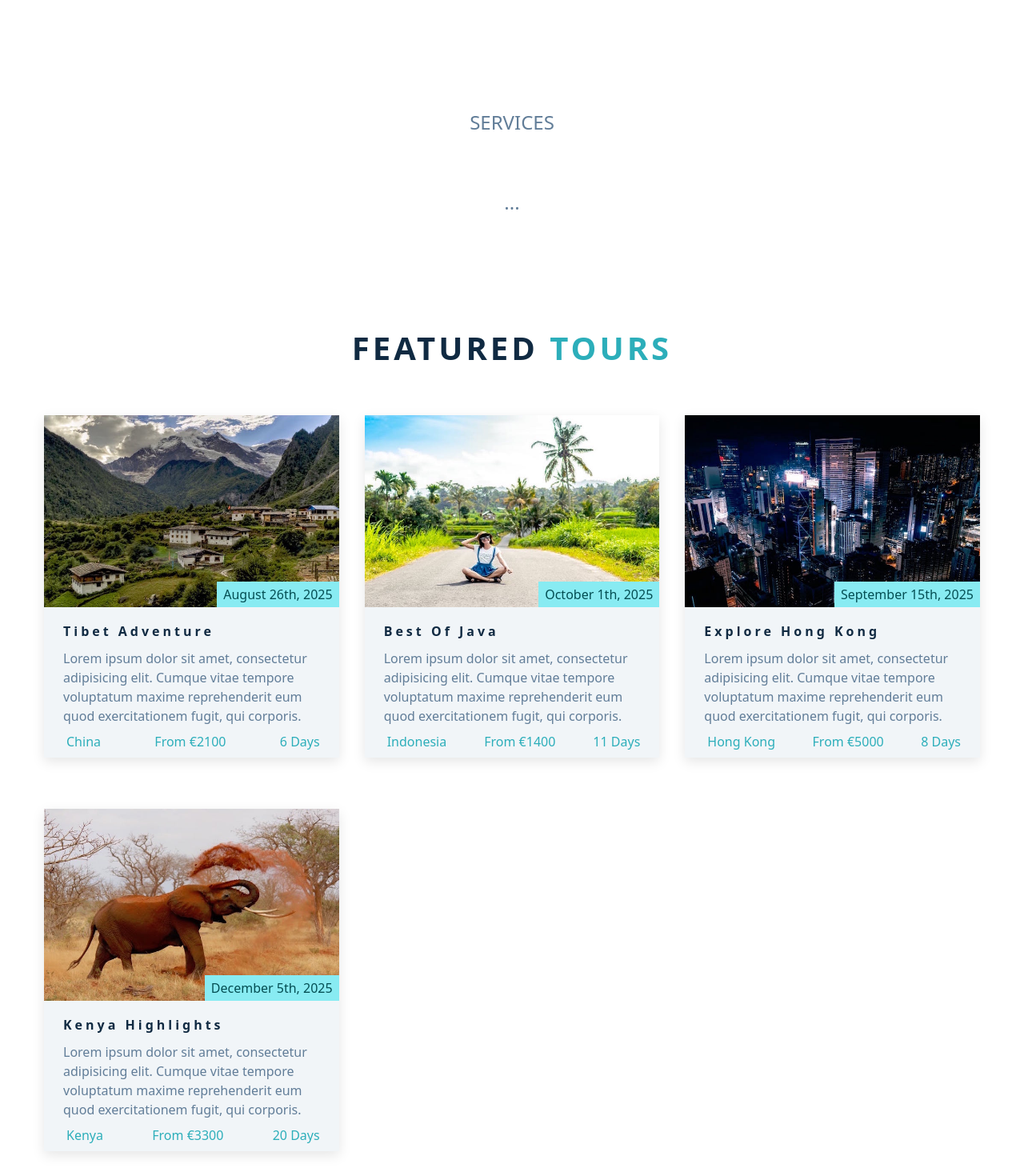
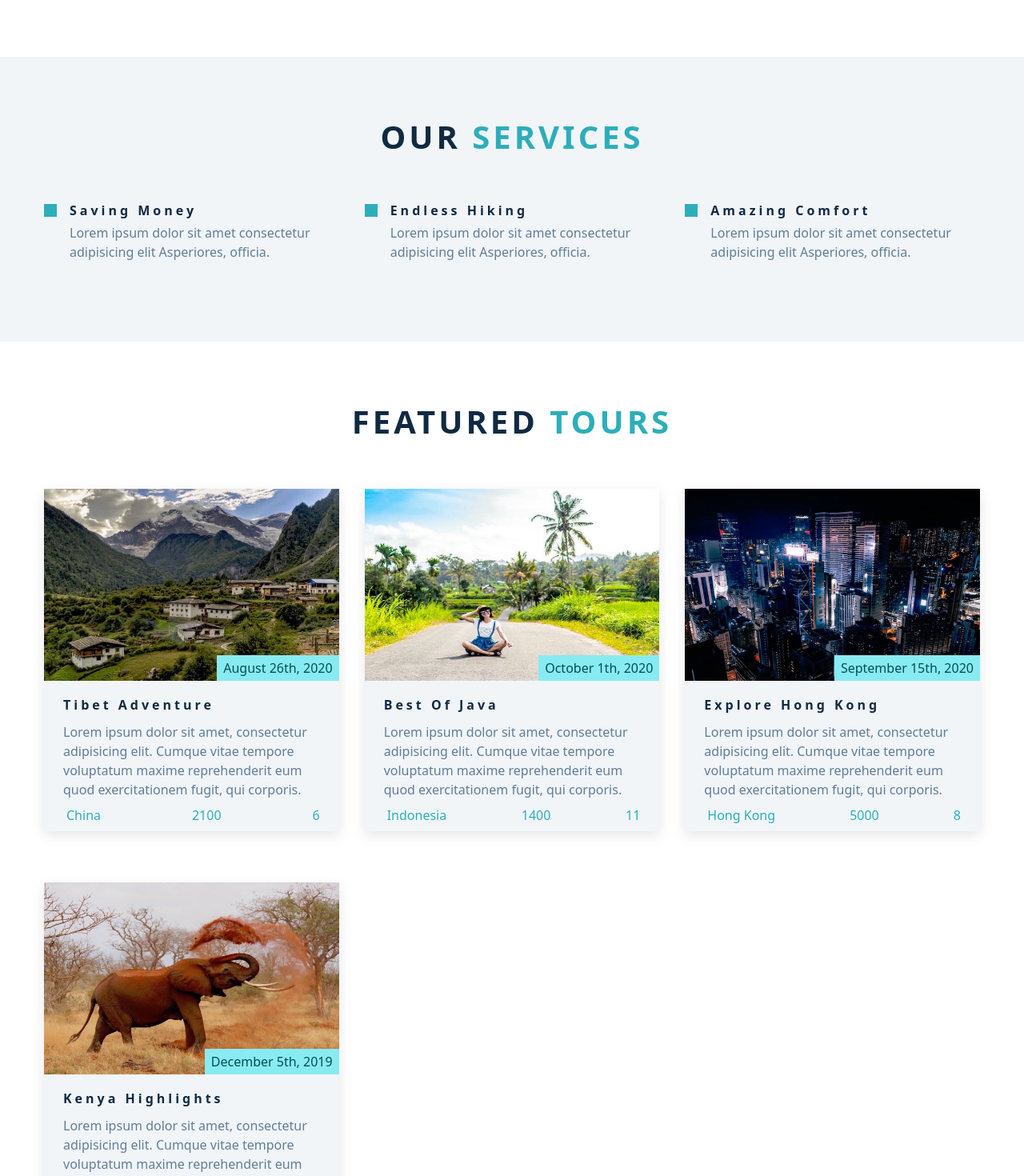
Before and after one commit to Viktoriia-code/week3-fe-pair-programming, a React (Create React App) app in the folder react-pp2/: page / in a window 1280 px wide. Shown: the part 1420-2890 px from the top of the page at 80% size. Built offline with nearby package versions, Linux system fonts and the light colour scheme.

Commit message:
Iteration 4

```diff
--- a/react-pp2/src/components/Services.js
+++ b/react-pp2/src/components/Services.js
@@ -4,10 +4,15 @@
 
 const Services = () => {
   return (
-    <div>
-      <p className="section-dummy">Services</p>
-      <p className="section-dummy">...</p>
-    </div>
+    <section className="section services" id="services">
+      <Title title="our" subTitle="services" />
+
+      <div className="section-center services-center">
+        {services.map((service) => {
+          return <Service {...service} key={service.id} />;
+        })}
+      </div>
+    </section>
   );
 };
 export default Services;
--- a/react-pp2/src/components/Tour.js
+++ b/react-pp2/src/components/Tour.js
@@ -1,5 +1,28 @@
-function Tour() {
-  return <div>Tour</div>;
+function Tour({ image, date, title, info, location, duration, cost }) {
+  return (
+    <article className="tour-card">
+      <div className="tour-img-container">
+        <img src={image} className="tour-img" alt={title} />
+        <p className="tour-date">{date}</p>
+      </div>
+      <div className="tour-info">
+        <div className="tour-title">
+          <h4>{title}</h4>
+        </div>
+        <p>{info}</p>
+        <div className="tour-footer">
+          <p>
+            <span>
+              <i className="fas fa-map" />
+            </span>
+            {location}
+          </p>
+          <p>{cost}</p>
+          <p>{duration}</p>
+        </div>
+      </div>
+    </article>
+  );
 }
 
 export default Tour;
--- a/react-pp2/src/components/Tours.js
+++ b/react-pp2/src/components/Tours.js
@@ -1,7 +1,5 @@
-import imgTours1 from "../images/tour-1.jpeg";
-import imgTours2 from "../images/tour-2.jpeg";
-import imgTours3 from "../images/tour-3.jpeg";
-import imgTours4 from "../images/tour-4.jpeg";
+import Tour from "./Tour";
+import { tours } from "../data.js";
 
 function Tours() {
   return (
@@ -12,110 +10,9 @@
         </h2>
       </div>
       <div className="section-center featured-center">
-        <article className="tour-card">
-          <div className="tour-img-container">
-            <img src={imgTours1} className="tour-img" alt="Tibet Adventure" />
-            <p className="tour-date">august 26th, 2025</p>
-          </div>
-          <div className="tour-info">
-            <div className="tour-title">
-              <h4>Tibet Adventure</h4>
-            </div>
-            <p>
-              Lorem ipsum dolor sit amet, consectetur adipisicing elit. Cumque
-              vitae tempore voluptatum maxime reprehenderit eum quod
-              exercitationem fugit, qui corporis.
-            </p>
-            <div className="tour-footer">
-              <p>
-                <span>
-                  <i className="fas fa-map" />
-                </span>
-                china
-              </p>
-              <p>from €2100</p>
-              <p>6 days</p>
-            </div>
-          </div>
-        </article>
-        <article className="tour-card">
-          <div className="tour-img-container">
-            <img src={imgTours2} className="tour-img" alt="best of java" />
-            <p className="tour-date">october 1th, 2025</p>
-          </div>
-          <div className="tour-info">
-            <div className="tour-title">
-              <h4>best of java</h4>
-            </div>
-            <p>
-              Lorem ipsum dolor sit amet, consectetur adipisicing elit. Cumque
-              vitae tempore voluptatum maxime reprehenderit eum quod
-              exercitationem fugit, qui corporis.
-            </p>
-            <div className="tour-footer">
-              <p>
-                <span>
-                  <i className="fas fa-map" />
-                </span>
-                indonesia
-              </p>
-              <p>from €1400</p>
-              <p>11 days</p>
-            </div>
-          </div>
-        </article>
-        <article className="tour-card">
-          <div className="tour-img-container">
-            <img src={imgTours3} className="tour-img" alt="explore hong kong" />
-            <p className="tour-date">september 15th, 2025</p>
-          </div>
-          <div className="tour-info">
-            <div className="tour-title">
-              <h4>explore hong kong</h4>
-            </div>
-            <p>
-              Lorem ipsum dolor sit amet, consectetur adipisicing elit. Cumque
-              vitae tempore voluptatum maxime reprehenderit eum quod
-              exercitationem fugit, qui corporis.
-            </p>
-            <div className="tour-footer">
-              <p>
-                <span>
-                  <i className="fas fa-map" />
-                </span>
-                hong kong
-              </p>
-              <p>from €5000</p>
-              <p>8 days</p>
-            </div>
-          </div>
-        </article>
-        <article className="tour-card">
-          <div className="tour-img-container">
-            <img src={imgTours4} className="tour-img" alt="kenya highlights" />
-            <p className="tour-date">december 5th, 2025</p>
-          </div>
-          <div className="tour-info">
-            <div className="tour-title">
-              <h4>kenya highlights</h4>
-            </div>
-            <p>
-              Lorem ipsum dolor sit amet, consectetur adipisicing elit. Cumque
-              vitae tempore voluptatum maxime reprehenderit eum quod
-              exercitationem fugit, qui corporis.
-            </p>
-            <div className="tour-footer">
-              <p>
-                <span>
-                  <i className="fas fa-map" />
-                </span>
-                kenya
-              </p>
-              <p>from €3300</p>
-              <p>20 days</p>
-            </div>
-          </div>
-        </article>
+        {tours.map((tour) => {
+          return <Tour {...tour} key={tour.id} />;
+        })}
       </div>
     </section>
   );
```
